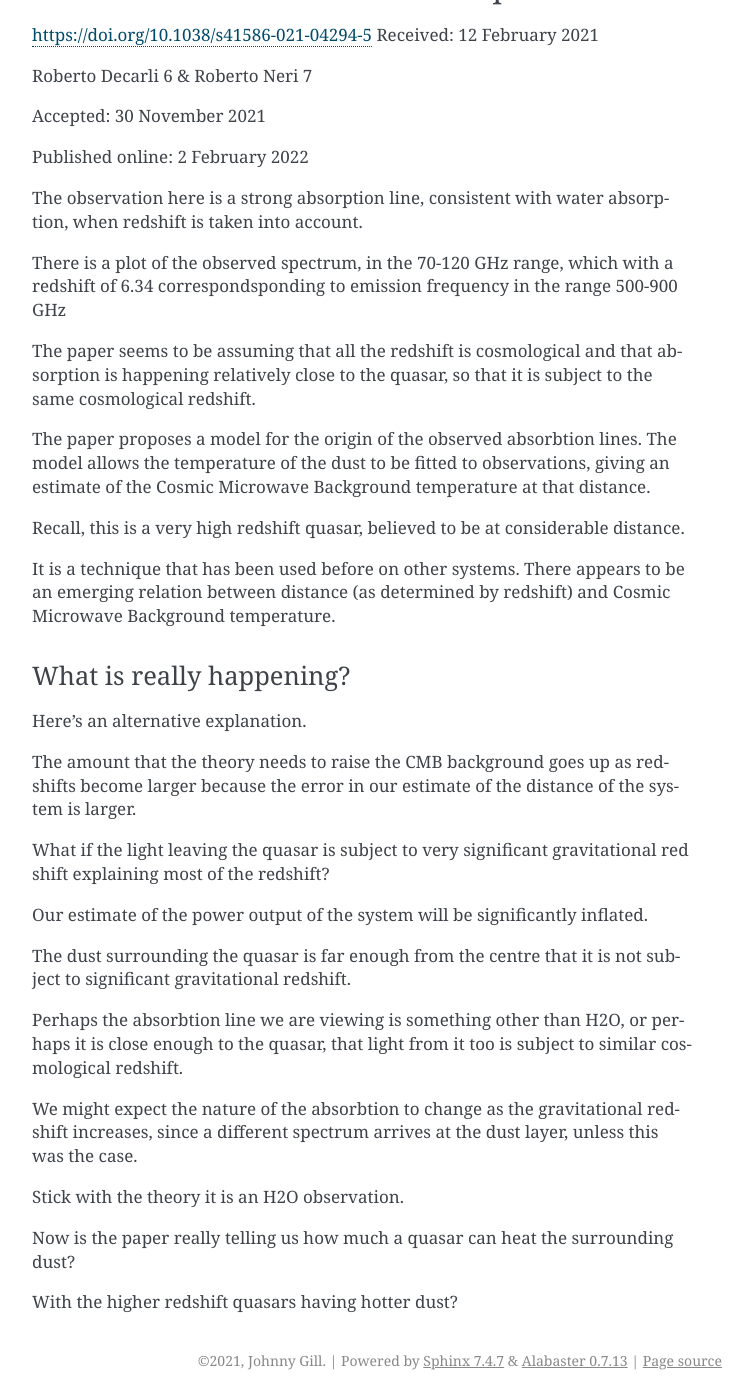
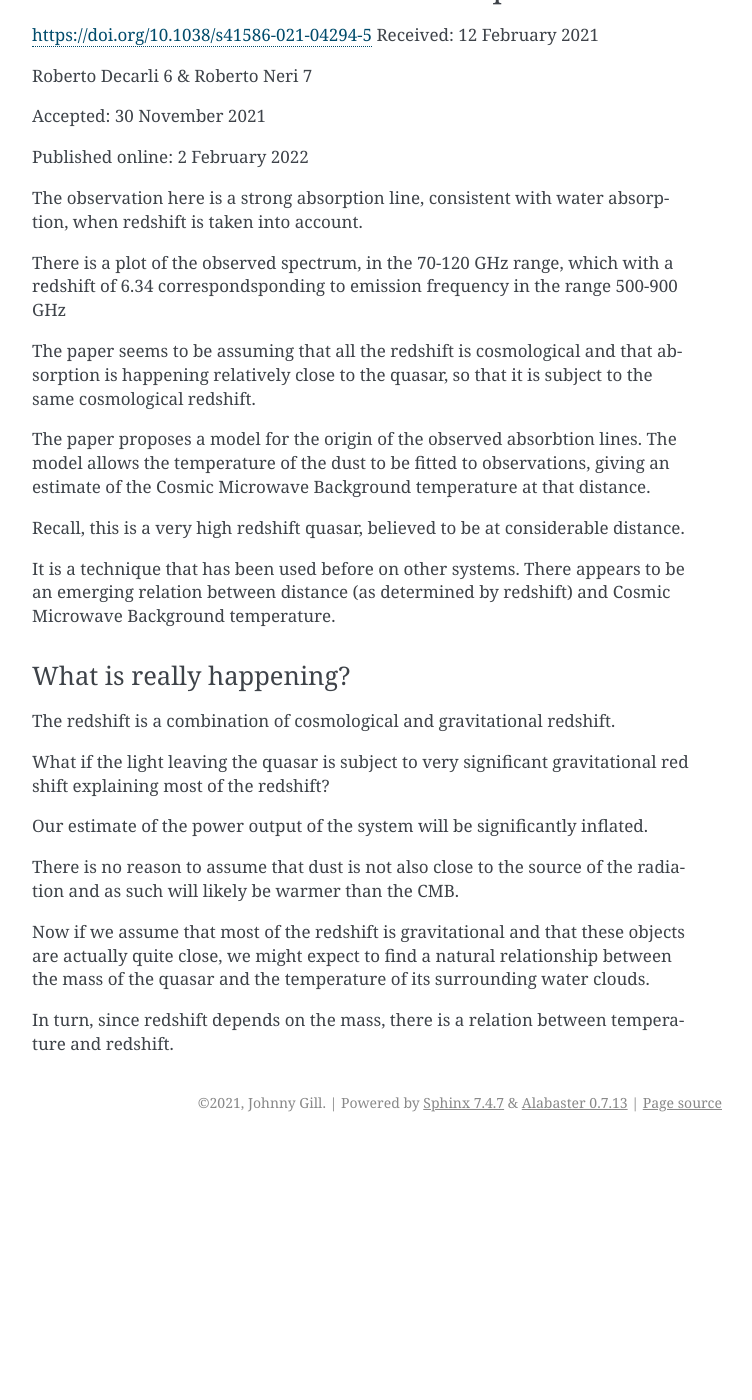
Before and after one commit to swfiua/gotu, a Sphinx documentation site: the page built from docs/observations.rst, in a window 1280 px wide and 1400 px high, scrolled down 2258 px. Shown: the whole window, without its empty margins (388-1140 px from the left). Built offline with Sphinx 7.4.7, drawn with Linux system fonts in a browser that asks for light colours; formulas are drawn with MathJax 3; after the commit the page ends 3400 px from its top, so only the background shows below that.

Commit message:
puzzling about quasar spectra

```diff
--- a/docs/observations.rst
+++ b/docs/observations.rst
@@ -137,11 +137,8 @@ redshift) and Cosmic Microwave Background temperature.
 What is really happening?
 -------------------------
 
-Here's an alternative explanation.
-
-The amount that the theory needs to raise the CMB background goes up
-as redshifts become larger because the error in our estimate of the
-distance of the system is larger.
+The redshift is a combination of cosmological and gravitational
+redshift.
 
 What if the light leaving the quasar is subject to very significant
 gravitational red shift explaining most of the redshift?
@@ -149,20 +146,13 @@ gravitational red shift explaining most of the redshift?
 Our estimate of the power output of the system will be significantly
 inflated.
 
-The dust surrounding the quasar is far enough from the centre that it
-is not subject to significant gravitational redshift.
+There is no reason to assume that dust is not also close to the source
+of the radiation and as such will likely be warmer than the CMB.
 
-Perhaps the absorbtion line we are viewing is something other than
-H2O, or perhaps it is close enough to the quasar, that light from it
-too is subject to similar cosmological redshift.
+Now if we assume that most of the redshift is gravitational and that
+these objects are actually quite close, we might expect to find a
+natural relationship between the mass of the quasar and the
+temperature of its surrounding water clouds.
 
-We might expect the nature of the absorbtion to change as the
-gravitational redshift increases, since a different spectrum arrives
-at the dust layer, unless this was the case.
-
-Stick with the theory it is an H2O observation.
-
-Now is the paper really telling us how much a quasar can heat the
-surrounding dust?
-
-With the higher redshift quasars having hotter dust?
+In turn, since redshift depends on the mass, there is a relation
+between temperature and redshift.
```
